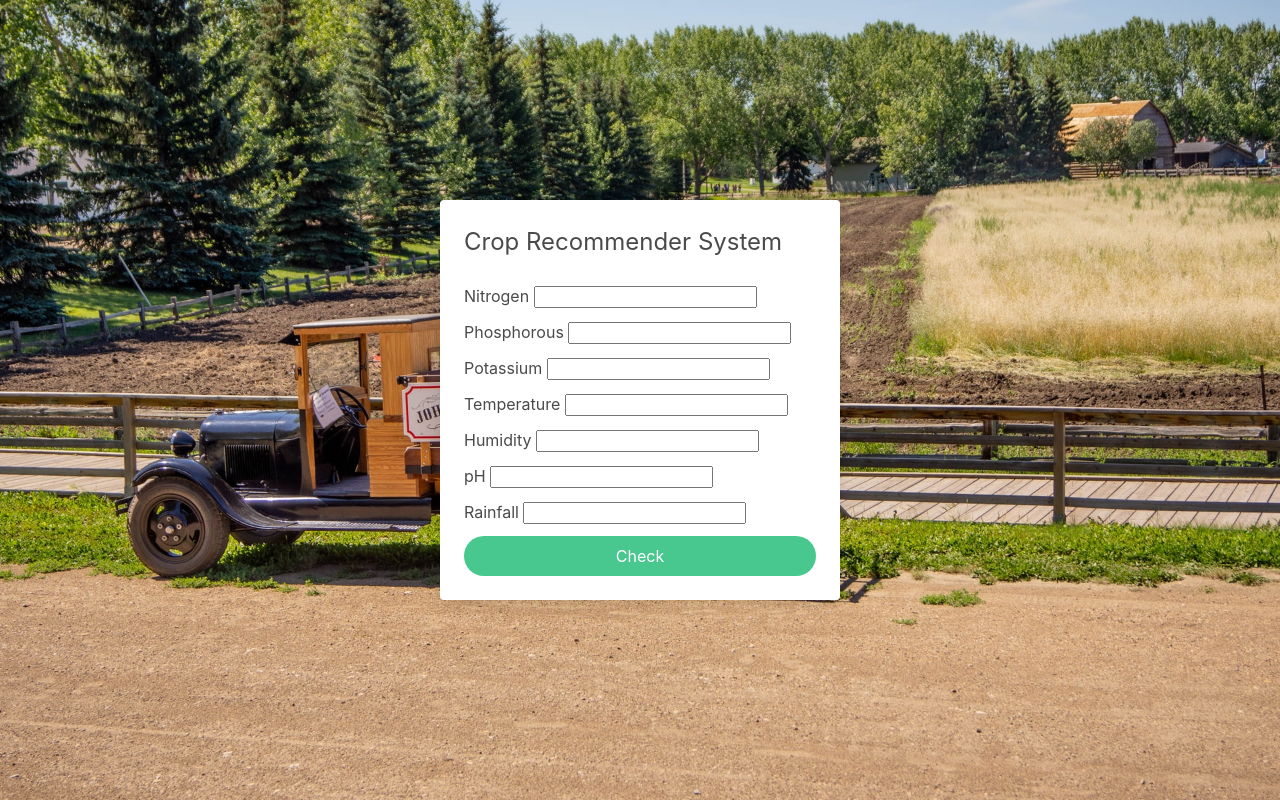
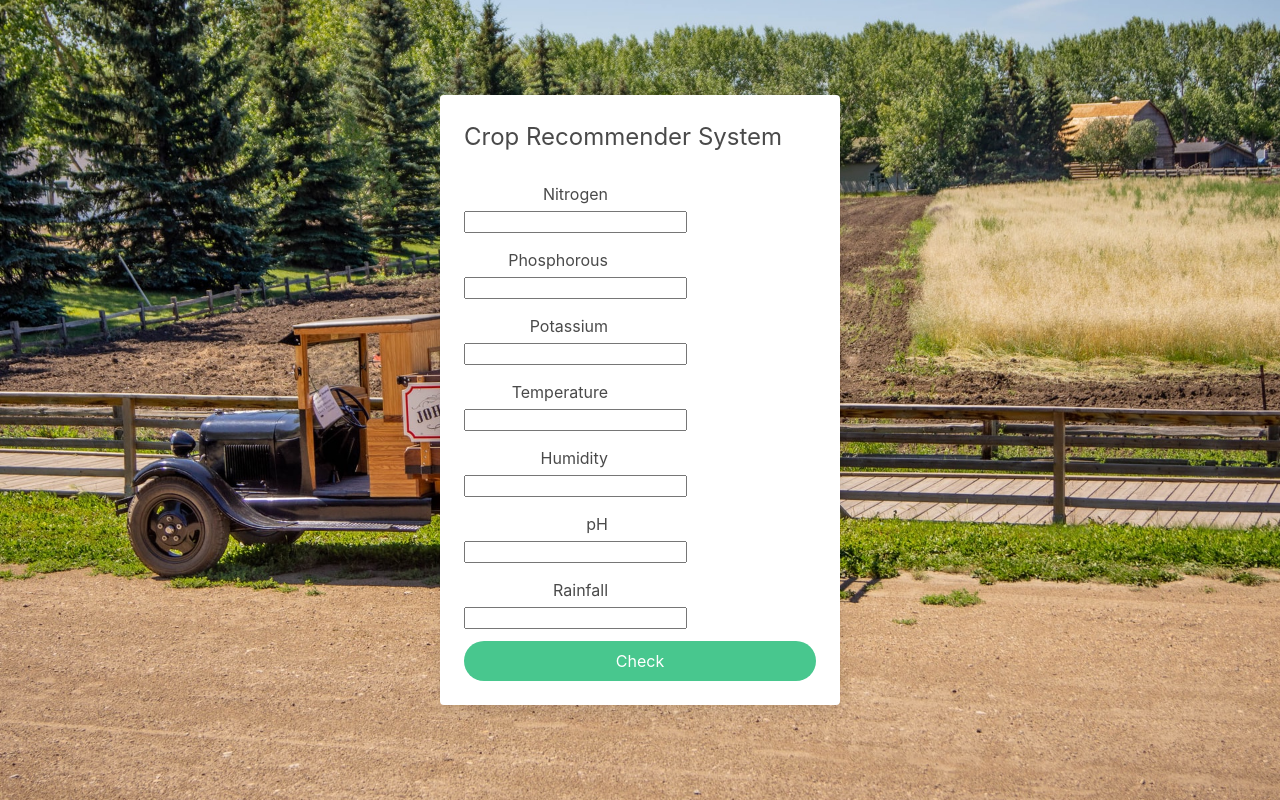
Before and after one commit to Inyrkz/crop-recommender, a Flask app: page / in a window 1280 px wide. Run offline with Flask 2, Linux system fonts and the light colour scheme; parts of the project's set-up code (start-up, migrations or seed data) failed here and were passed over.

Commit message:
align text box in form

```diff
--- a/app.py
+++ b/app.py
@@ -30,12 +30,12 @@ def home():
 
 
        # dictionary containing the crop mapping
-       crop_mapping = {0: 'apple', 1: 'banana', 2: 'blackgram', 3: 'chickpea',
-                       4: 'coconut', 5: 'coffee', 6: 'cotton', 7: 'grapes',
-                       8: 'jute', 9: 'kidneybeans', 10: 'lentil', 11: 'maize',
-                       12: 'mango', 13: 'mothbeans', 14: 'mungbean', 15: 'muskmelon',
-                       16: 'orange', 17: 'papaya', 18: 'pigeonpeas', 19: 'pomegranate',
-                       20: 'rice', 21: 'watermelon'}
+       crop_mapping = {0: 'Apple', 1: 'Banana', 2: 'Blackgram', 3: 'Chickpea',
+                       4: 'Coconut', 5: 'Coffee', 6: 'Cotton', 7: 'Grapes',
+                       8: 'Jute', 9: 'Kidneybeans', 10: 'Lentil', 11: 'Maize',
+                       12: 'Mango', 13: 'Mothbeans', 14: 'Mungbean', 15: 'Muskmelon',
+                       16: 'Orange', 17: 'Papaya', 18: 'Pigeonpeas', 19: 'Pomegranate',
+                       20: 'Rice', 21: 'Watermelon'}
 
        # Render the output in new HTML page
        # best_crop_num is a python array
--- a/static/style.css
+++ b/static/style.css
@@ -36,3 +36,12 @@ body{
     align-items: center;
     justify-content: center;
     }
+
+label{
+    cursor: pointer;
+    display: inline-block;
+    padding: 3px 6px;
+    text-align: right;
+    width: 150px;
+    vertical-align: top;
+    }
--- a/templates/layout.html
+++ b/templates/layout.html
@@ -15,7 +15,7 @@
             <div class="card" style="width: 400px">
                 <div class="card-content">
                     <div class="media">
-                        <div class="is-size-4 has-text-centered"> Crop Recommender System </div>
+                        <div class="is-size-4 has-text-centered">Crop Recommender System</div>
                     </div>
 
         <div class="content">
```
Also changed, not shown: form.py (+7 -7 lines).
